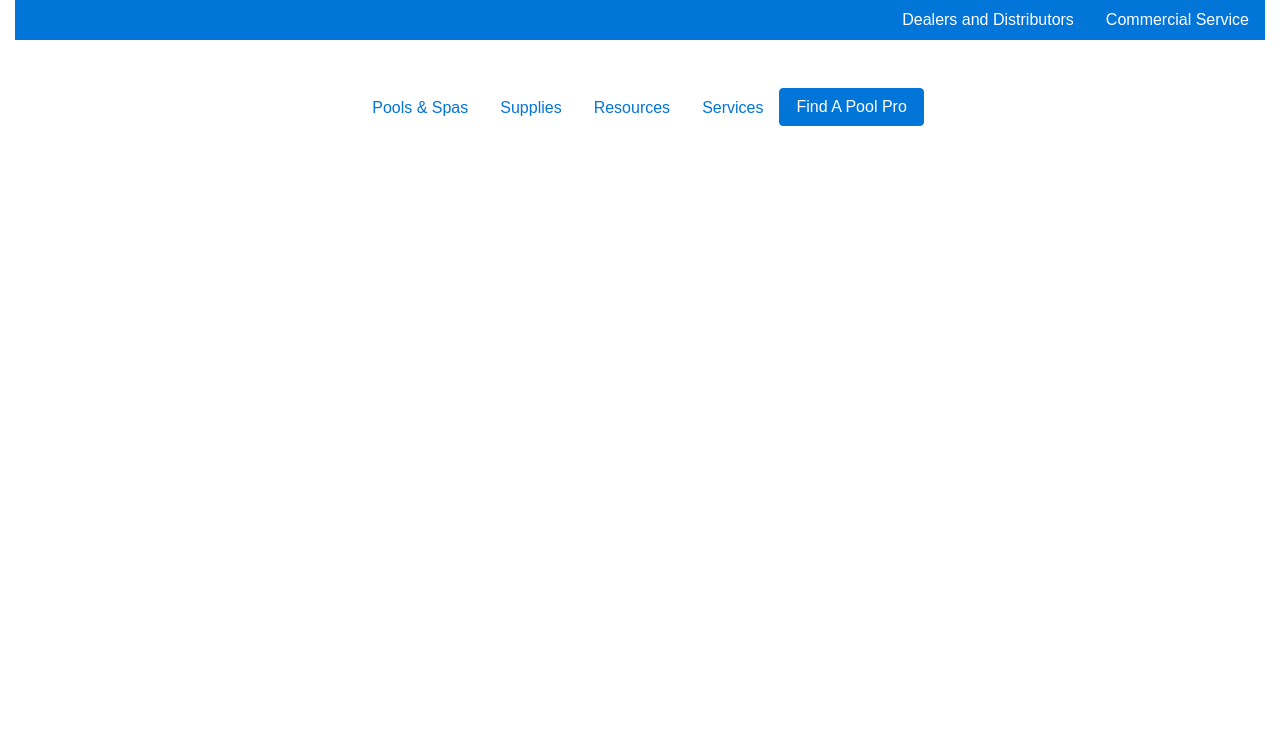
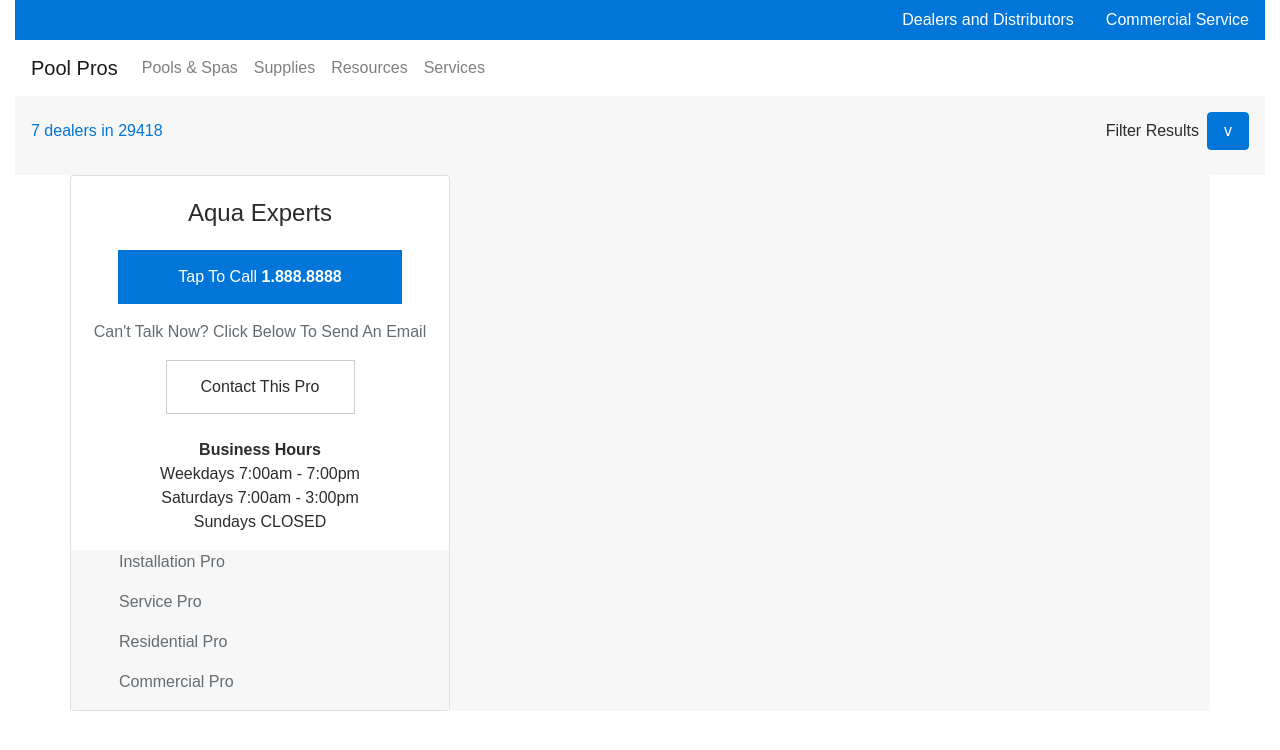
Before and after one commit to nicknauert/PoolPro, a React app: page / in a window 1280 px wide. Built offline with nearby package versions, Linux system fonts and the light colour scheme; a script that the page names is missing; a web font is replaced by a local one.

Commit message:
making progress

```diff
--- a/public/index.html
+++ b/public/index.html
@@ -6,6 +6,10 @@
   <meta name="viewport" content="width=device-width, initial-scale=1, shrink-to-fit=no">
   <meta name="theme-color" content="#000000">
   <link rel="stylesheet" href="https://maxcdn.bootstrapcdn.com/bootstrap/4.0.0-alpha.6/css/bootstrap.min.css" integrity="sha384-rwoIResjU2yc3z8GV/NPeZWAv56rSmLldC3R/AZzGRnGxQQKnKkoFVhFQhNUwEyJ" crossorigin="anonymous">
+  <link href="/open-iconic/font/css/open-iconic-bootstrap.css" rel="stylesheet">
+
+
+
   <!--
       manifest.json provides metadata used when your web app is added to the
       homescreen on Android. See https://developers.google.com/web/fundamentals/engage-and-retain/web-app-manifest/
@@ -39,6 +43,9 @@
       To begin the development, run `npm start` or `yarn start`.
       To create a production bundle, use `npm run build` or `yarn build`.
     -->
+  <script src="https://code.jquery.com/jquery-3.1.1.slim.min.js" integrity="sha384-A7FZj7v+d/sdmMqp/nOQwliLvUsJfDHW+k9Omg/a/EheAdgtzNs3hpfag6Ed950n" crossorigin="anonymous"></script>
+  <script src="https://cdnjs.cloudflare.com/ajax/libs/tether/1.4.0/js/tether.min.js" integrity="sha384-DztdAPBWPRXSA/3eYEEUWrWCy7G5KFbe8fFjk5JAIxUYHKkDx6Qin1DkWx51bBrb" crossorigin="anonymous"></script>
+  <script src="https://maxcdn.bootstrapcdn.com/bootstrap/4.0.0-alpha.6/js/bootstrap.min.js" integrity="sha384-vBWWzlZJ8ea9aCX4pEW3rVHjgjt7zpkNpZk+02D9phzyeVkE+jo0ieGizqPLForn" crossorigin="anonymous"></script>
 </body>
 
 </html>
--- a/src/components/App.js
+++ b/src/components/App.js
@@ -8,7 +8,7 @@
 class App extends Component {
   render() {
     return (
-      <div className="">
+      <div className="container-fluid">
         <Nav />
         <Main />
         <Footer />
--- a/src/components/Filter.js
+++ b/src/components/Filter.js
@@ -4,9 +4,38 @@
 export default class Filter extends Component {
   render() {
     return (
-      <div className="">
+      <div className="bg-faded p-3">
+        <div className="d-flex flex-row justify-content-end align-items-baseline">
+          <p className="text-primary mr-auto">7 dealers in 29418</p>
+          <p className="mr-2">Filter Results</p>
+          <button className="btn btn-primary" type="button" data-toggle="collapse" data-target="#resultsFilter" aria-expanded="false" aria-controls="resultsFilter">v</button>
+        </div>
 
+        <div className="collapse" id="resultsFilter">
+          <div className="form-check">
+            {/* <label class="custom-control custom-checkbox">
+              <input type="checkbox" class="custom-control-input"/>
+                <span class="custom-control-indicator"></span>
+                <span class="custom-control-description">Service</span>
+              </label> */}
+            <label class="custom-control custom-checkbox">
+              <input class="form-check-input mr-3" type="checkbox" name="service" value="Service Pro"/>Service</label>
+          </div>
+          <div className="form-check">
+            <label class="form-check-label">
+            <input class="form-check-input mr-1" type="checkbox" name="installation" value="Installation Pro"/>Installation</label>
+          </div>
+          <div className="form-check">
+            <label class="form-check-label">
+            <input class="form-check-input mr-1" type="checkbox" name="residential" value="Residential Pro"/>Residential</label>
+          </div>
+          <div className="form-check">
+            <label class="form-check-label">
+            <input class="form-check-input mr-1" type="checkbox" name="commercial" value="Commercial Pro"/>Commercial</label>
+          </div>
+        </div>
       </div>
+
     );
   }
 }
--- a/src/components/Main.js
+++ b/src/components/Main.js
@@ -1,11 +1,14 @@
 import React, { Component } from 'react';
 import '../styles/App.css';
+import Filter from "./Filter"
+import Results from "./Results"
 
 export default class Main extends Component {
   render() {
     return (
-      <div className=" Main">
-
+      <div className="Main">
+        <Filter/>
+        <Results/>
       </div>
     );
   }
--- a/src/components/Nav.js
+++ b/src/components/Nav.js
@@ -4,8 +4,8 @@
 export default class Nav extends Component {
   render() {
     return (
-      <div className="container-fluid">
-        <div className="bg-primary">
+      <div className="">
+        <div className="bg-primary hidden-md-down">
           <ul className="nav justify-content-end">
             <li className="nav-item">
               <a href="#" className="nav-link text-white">Dealers and Distributors</a>
@@ -15,51 +15,65 @@
             </li>
           </ul>
         </div>
-        <ul className="nav justify-content-center p-5">
-          <li className="nav-item">
-            <a href="#" className="nav-link">Pools & Spas</a>
+        <nav className="navbar navbar-toggleable-md navbar-light bg-white">
+          <button className="navbar-toggler navbar-toggler-right rounded-left" type="button" data-toggle="collapse" data-target="#poolBar" aria-controls="poolBar" aria-expanded="false" aria-label="Toggle navigation">
+            <span className="navbar-toggler-icon"></span>
+          </button>
+          <a className="navbar-brand" href="#">Pool Pros</a>
+
+          <div className="collapse navbar-collapse" id="poolBar">
+            <ul className="navbar-nav mr-auto mt-2 mt-md-0">
+              <li className="hidden-md-up">
+                <p className="text-primary text-center" href="#">Menu</p>
               </li>
               <li className="nav-item">
-            <a href="#" className="nav-link">Supplies</a>
+                <a className="nav-link" href="#">Pools & Spas</a>
               </li>
               <li className="nav-item">
-            <a href="#" className="nav-link">Resources</a>
+                <a className="nav-link" href="#">Supplies</a>
+                <i class="fa fa-arrow-right pull-right hidden-md-up" aria-hidden="true"></i>
               </li>
               <li className="nav-item">
-            <a href="#" className="nav-link">Services</a>
+                <a className="nav-link" href="#">Resources</a>
+                <i class="fa fa-arrow-right pull-right hidden-md-up" aria-hidden="true"></i>
               </li>
               <li className="nav-item">
-            <button href="#" className="btn btn-primary">Find A Pool Pro</button>
+                <a className="nav-link" href="#">Services</a>
+                <i class="fa fa-arrow-right pull-right hidden-md-up" aria-hidden="true"></i>
               </li>
             </ul>
+          </div>
+        </nav>
+
       </div>
     );
   }
 }
 
 /*
-<nav class="navbar navbar-toggleable-md navbar-light bg-faded">
-  <button class="navbar-toggler navbar-toggler-right" type="button" data-toggle="collapse" data-target="#navbarTogglerDemo02" aria-controls="navbarTogglerDemo02" aria-expanded="false" aria-label="Toggle navigation">
-    <span class="navbar-toggler-icon"></span>
+
+<div className="navbar navbar-toggleable-md p-5">
+  <button className="navbar-toggler navbar-toggler-right" type="button" data-toggle="collapse" data-target="#navbarToggle" aria-controls="navbarToggle" aria-expanded="false" aria-label="Toggle navigation">
+    <span className="navbar-toggler-icon"></span>
   </button>
-  <a class="navbar-brand" href="#">Navbar</a>
-
-  <div class="collapse navbar-collapse" id="navbarTogglerDemo02">
-    <ul class="navbar-nav mr-auto mt-2 mt-md-0">
-      <li class="nav-item active">
-        <a class="nav-link" href="#">Home <span class="sr-only">(current)</span></a>
+  <a className="navbar-brand" href="#">Pool Pros</a>
+  <div className="collapse navbar-collapse" id="navbarToggle">
+    <ul className="navbar-nav mr-auto mt-2 mt-md-0">
+      <li className="nav-item active">
+        <a className="nav-link" href="#">Home<span className="sr-only">(current)</span></a>
       </li>
-      <li class="nav-item">
-        <a class="nav-link" href="#">Link</a>
+      <li className="nav-item">
+        <a className="nav-link" href="#">Link</a>
       </li>
-      <li class="nav-item">
-        <a class="nav-link disabled" href="#">Disabled</a>
+      <li className="nav-item">
+        <a className="nav-link disabled" href="#">Disabled</a>
       </li>
     </ul>
-    <form class="form-inline my-2 my-lg-0">
-      <input class="form-control mr-sm-2" type="text" placeholder="Search">
-      <button class="btn btn-outline-success my-2 my-sm-0" type="submit">Search</button>
-    </form>
+    <button href="#" className="btn btn-primary">Find A Pool Pro</button>
   </div>
-</nav>
+
+</div>
+
+
+
 */
--- a/src/components/Results.js
+++ b/src/components/Results.js
@@ -4,8 +4,33 @@
 export default class Results extends Component {
   render() {
     return (
-      <div className="">
+      <div className="container bg-faded">
+        <div className="row">
 
+          {/*  Map results here */}
+          <div className="col-md-4 card p-0">
+            <p className="h4 text-center m-4">Aqua Experts</p>
+            <button type="button" className="mx-auto mb-3 p-3 w-75 btn btn-primary rounded-0">
+              <p className="m-0">Tap To Call <b>1.888.8888</b></p>
+            </button>
+            <p className="text-muted mb-3 mx-auto">Can't Talk Now? Click Below To Send An Email</p>
+            <button type="button" className="mx-auto mb-4 p-3 w-50 btn btn-secondary rounded-0">
+              <p className="m-0">Contact This Pro</p>
+            </button>
+            <div className="d-flex flex-column justify-content-around align-items-center mb-3">
+              <b>Business Hours</b>
+              <p className="m-0">Weekdays 7:00am - 7:00pm</p>
+              <p className="m-0">Saturdays 7:00am - 3:00pm</p>
+              <p className="m-0">Sundays CLOSED</p>
+            </div>
+            <div className="container w-100 d-flex flex-column flex-wrap bg-faded px-5">
+              <p className="text-muted">Installation Pro</p>
+              <p className="text-muted">Service Pro</p>
+              <p className="text-muted">Residential Pro</p>
+              <p className="text-muted">Commercial Pro</p>
+            </div>
+          </div>
+        </div>
       </div>
     );
   }
--- a/src/styles/App.css
+++ b/src/styles/App.css
@@ -0,0 +1,4 @@
+.filterMobile {
+  display: flex;
+  flex-flow: row nowrap;
+}
--- a/src/styles/index.css
+++ b/src/styles/index.css
@@ -2,4 +2,5 @@
   margin: 0;
   padding: 0;
   font-family: sans-serif;
+  box-sizing: border-box;
 }
```
Also changed, not shown: public/favicon.ico (deleted), 1 other file. Lines whose indentation alone changed are shown as unchanged.
